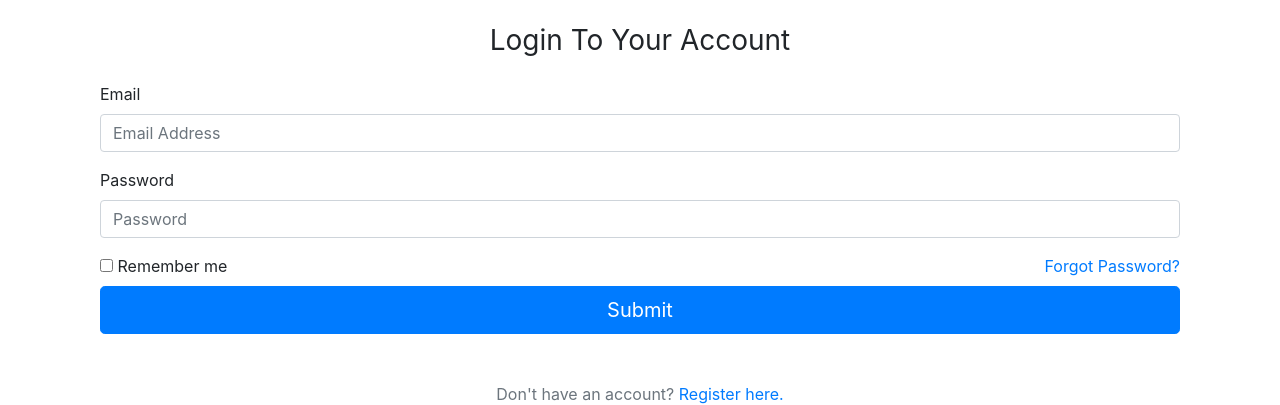
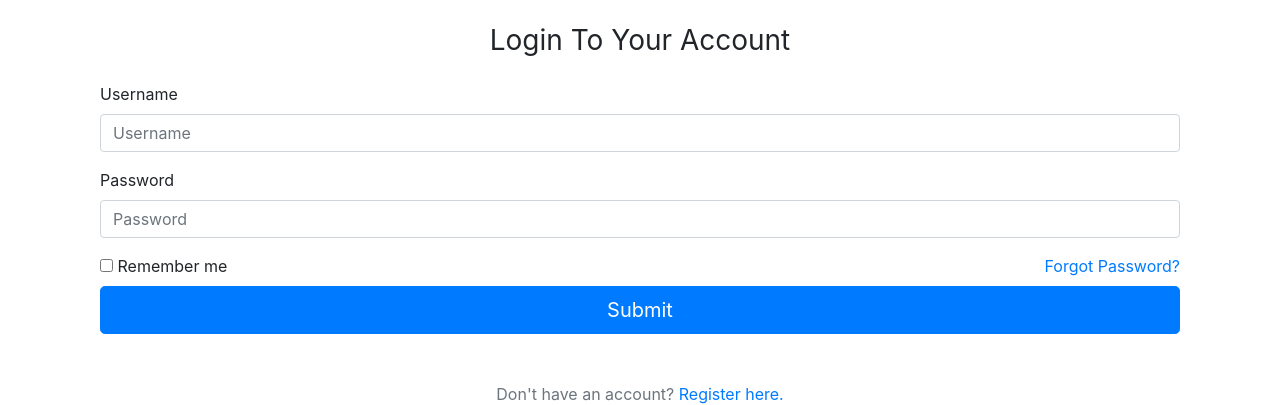
Before and after one commit to arungasandie/projectCompS, a Flask app: page /login in a window 1280 px wide. Shown: the part 72-477 px from the top of the page. Run offline with Flask 2, Linux system fonts and the light colour scheme; some libraries are stand-ins or nearby versions.

Commit message:
small modifications here and there

```diff
--- a/PROJECT_C/mywebsite/auth.py
+++ b/PROJECT_C/mywebsite/auth.py
@@ -27,7 +27,8 @@ mysql = MySQL(app)
 
 @auth.route('/login',methods=['GET','POST'])
 def login():
-    data = request.form
+
+
     return render_template("login.html")
 
 @auth.route('/logout')
--- a/PROJECT_C/mywebsite/static/static/css/style.css
+++ b/PROJECT_C/mywebsite/static/static/css/style.css
@@ -21,7 +21,7 @@ h1{
     padding: 50px 0;
 }
 .header{
-    background: radial-gradient(#fff,orange)
+    background: radial-gradient(#fff,blue)
 }
 .categories{
     margin: 70px 0;
--- a/PROJECT_C/mywebsite/templates/login.html
+++ b/PROJECT_C/mywebsite/templates/login.html
@@ -9,8 +9,8 @@
 		</div>
 
 		<div class="form-group">
-			<label for="email">Email</label>
-			<input type="email" id="email" name="email" class="form-control" placeholder="Email Address" required>
+			<label for="username">Username</label>
+			<input type="text" id="username" name="username" class="form-control" placeholder="Username" required>
 		</div>
 
 		<div class="form-group">
```
